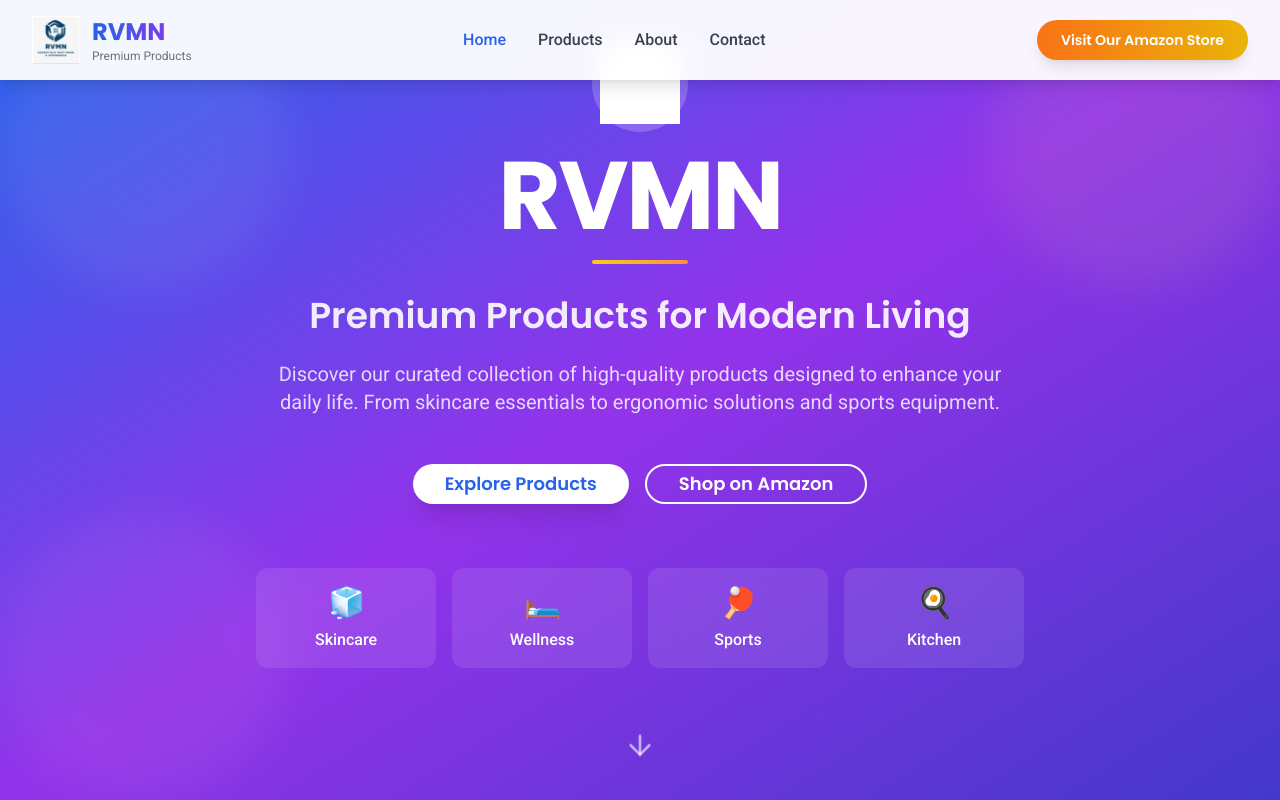
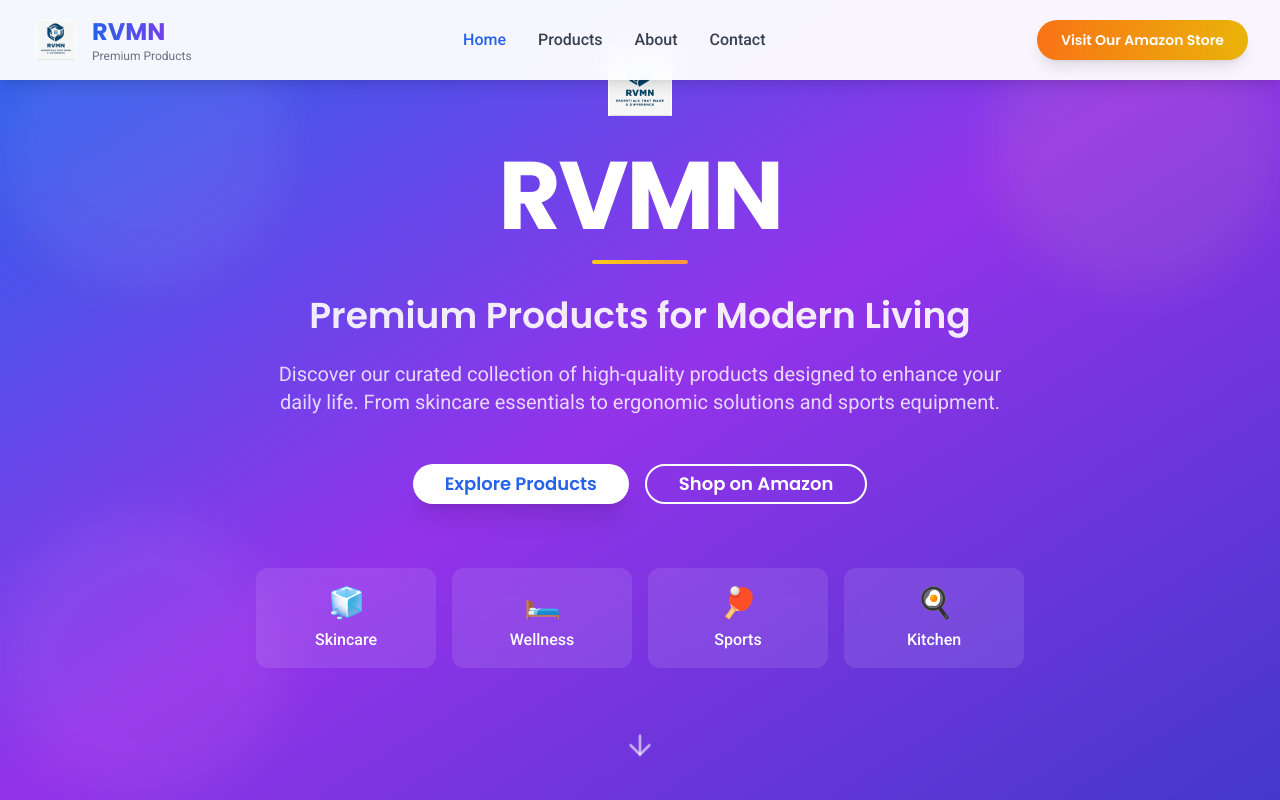
Before and after one commit to raju789PP/rvmn-amazon-showcase, a React (Vite) app: page / in a window 1280 px wide. Shown: the top 800 px of the page. Built offline with nearby package versions, Linux system fonts and the light colour scheme.

Commit message:
Fix: Logo display and styling
Corrected the logo display issue and removed the square box around the logo in the header and hero sections.

```diff
--- a/src/components/Header.tsx
+++ b/src/components/Header.tsx
@@ -24,11 +24,13 @@ const Header = ({ onNavigate, currentSection }: HeaderProps) => {
         <div className="flex justify-between items-center py-4">
           {/* Logo */}
           <div className="flex items-center space-x-3">
-            <img
-              src="/lovable-uploads/5f91454c-2379-4f5c-982b-d649e1b48dce.png"
-              alt="RVMN Logo"
-              className="w-12 h-12 object-contain"
-            />
+            <div className="w-12 h-12 flex items-center justify-center">
+              <img
+                src="/lovable-uploads/5f91454c-2379-4f5c-982b-d649e1b48dce.png"
+                alt="RVMN Logo"
+                className="w-10 h-10 object-contain"
+              />
+            </div>
             <div>
               <h1 className="text-2xl font-bold font-poppins bg-gradient-to-r from-blue-600 to-purple-600 bg-clip-text text-transparent">
                 RVMN
--- a/src/components/Hero.tsx
+++ b/src/components/Hero.tsx
@@ -20,11 +20,11 @@ const Hero = () => {
         <div className="animate-fade-in">
           {/* Main Logo */}
           <div className="mb-8">
-            <div className="inline-flex items-center justify-center w-24 h-24 bg-white/20 backdrop-blur-md rounded-full mb-4 p-2">
+            <div className="inline-flex items-center justify-center w-24 h-24 rounded-full mb-4 p-2">
               <img
                 src="/lovable-uploads/5f91454c-2379-4f5c-982b-d649e1b48dce.png"
                 alt="RVMN Logo"
-                className="w-full h-full object-contain filter brightness-0 invert"
+                className="w-16 h-16 object-contain"
               />
             </div>
             <h1 className="text-6xl md:text-8xl font-bold font-poppins text-white mb-4 tracking-tight">
```
